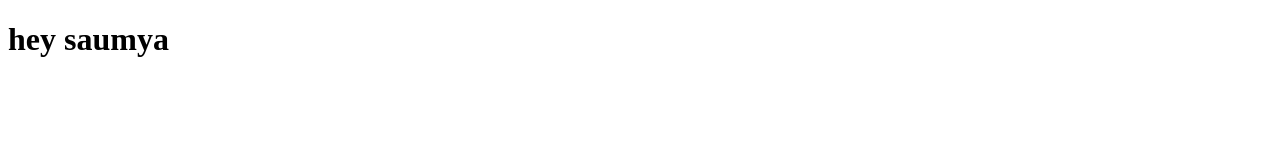
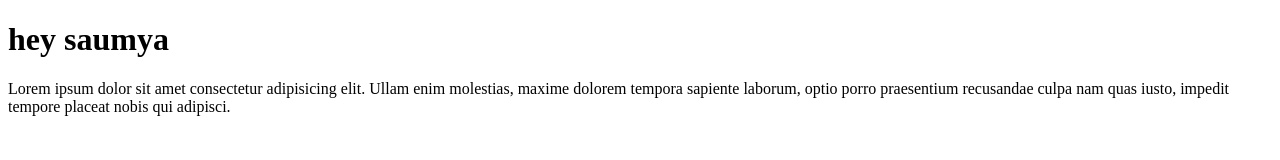
Before and after one commit to jisaumyaji/BharatVita, a plain HTML site: page index.html in a window 1280 px wide. Drawn offline with Linux system fonts and the light colour scheme.

Commit message:
testfile

```diff
--- a/index.html
+++ b/index.html
@@ -7,5 +7,6 @@
 </head>
 <body>
     <h1>hey saumya</h1>
+    <p>Lorem ipsum dolor sit amet consectetur adipisicing elit. Ullam enim molestias, maxime dolorem tempora sapiente laborum, optio porro praesentium recusandae culpa nam quas iusto, impedit tempore placeat nobis qui adipisci.</p>
 </body>
 </html>
```
